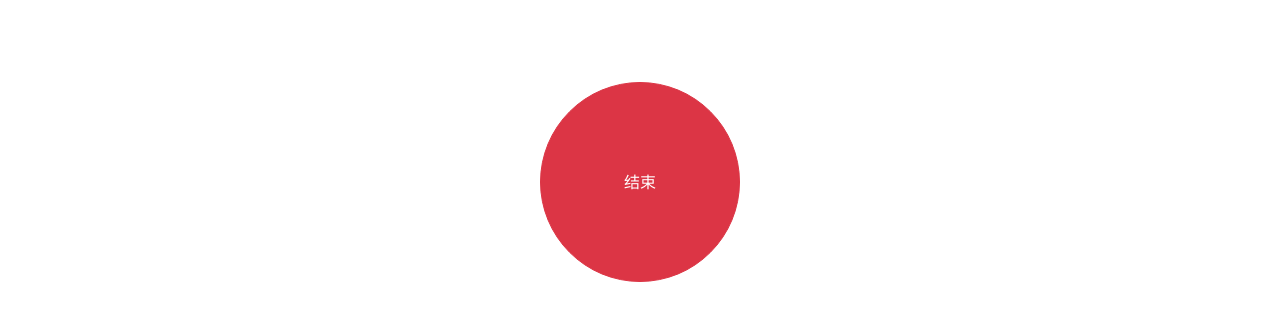
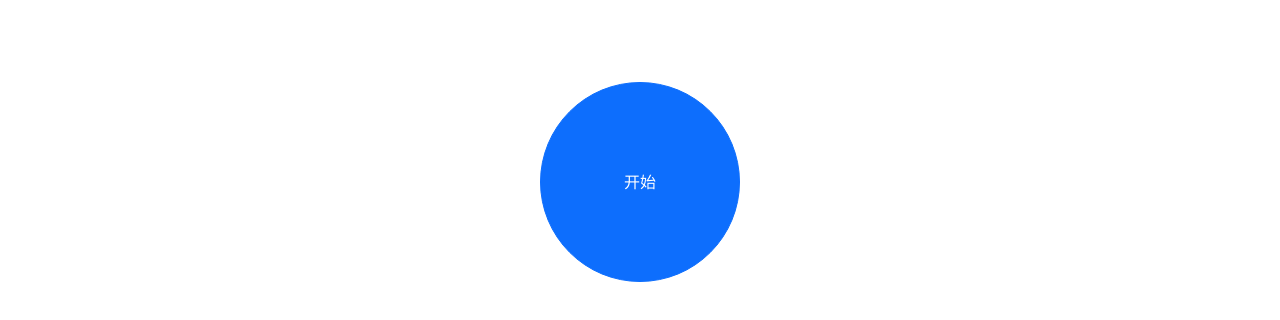
Before and after one commit to mickhan/time_tracker, a plain HTML site: page index.html in a window 1280 px wide. Shown: the part 174-494 px from the top of the page. Drawn offline with nearby package versions, Linux system fonts and the light colour scheme.

Commit message:
fix: init stat

```diff
--- a/index.html
+++ b/index.html
@@ -86,12 +86,12 @@
             this.elemEnd = elemEnd;
         };
         Stat.prototype.start = function () {
-            this.stat = 0;
+            this.stat = 1;
             localStorage.setItem('stat', this.stat);
             this.setDisplay();
         };
         Stat.prototype.end = function () {
-            this.stat = 1;
+            this.stat = 0;
             localStorage.setItem('stat', this.stat);
             this.setDisplay();
         };
@@ -99,7 +99,7 @@
             this.setDisplay();
         };
         Stat.prototype.setDisplay = function () {
-            if (this.stat == 0) {
+            if (this.stat == 1) {
                 this.elemStart.style.display = 'none';
                 this.elemEnd.style.display = 'inline-block';
             } else {
```
